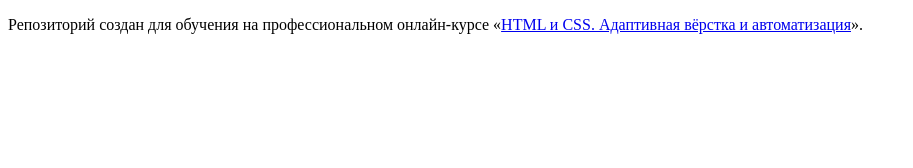
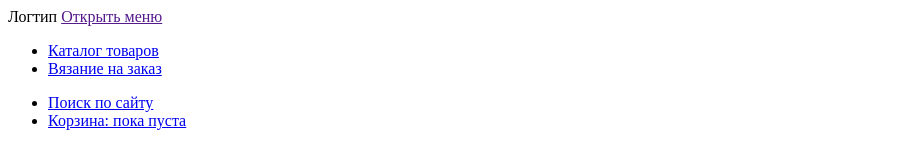
Before and after one commit to htmlacademy-adaptive/2221053-mishka-27, a website: page source/index.html in a window 1280 px wide. Shown: the whole page, without its empty margins (0-913 px from the left). Drawn offline with Linux system fonts and the light colour scheme.

Commit message:
index.html Добавил шепку и основной раздел страницы

```diff
--- a/source/index.html
+++ b/source/index.html
@@ -1,12 +1,31 @@
 <!DOCTYPE html>
-<html lang="ru">
+<html class="page" lang="ru">
   <head>
     <meta charset="utf-8">
     <title>HTML Academy: Мишка</title>
   </head>
-  <body>
-
-    <p>Репозиторий создан для обучения на профессиональном онлайн‑курсе «<a href="https://htmlacademy.ru/intensive/adaptive">HTML и CSS. Адаптивная вёрстка и автоматизация</a>».</p>
-
+  <body class="page__budy">
+    <header class="main-header">
+      <nav class="main-nav">
+        <a class="main-nav__logo main-nav__logo--phone">Логтип</a>
+        <a href="" class="main-nav__menu-open">Открыть меню</a>
+        <ul class="main-nav-page">
+          <li class="main-nav-page__item">
+            <a href="#" class="main-nav-page__link">Каталог товаров</a>
+          </li>
+          <li class="main-nav-page__item">
+            <a href="#" class="main-nav-page__link">Вязание на заказ</a>
+          </li>
+        </ul>
+        <ul class="user-menu">
+          <li class="user-menu_item">
+            <a href="#" class="user-menu__link">Поиск по сайту</a>
+          </li>
+          <li class="user-menu_item">
+            <a href="#" class="user-menu__link">Корзина: пока пуста</a>
+          </li>
+        </ul>
+      </nav>
+    </header>
   </body>
 </html>
```
